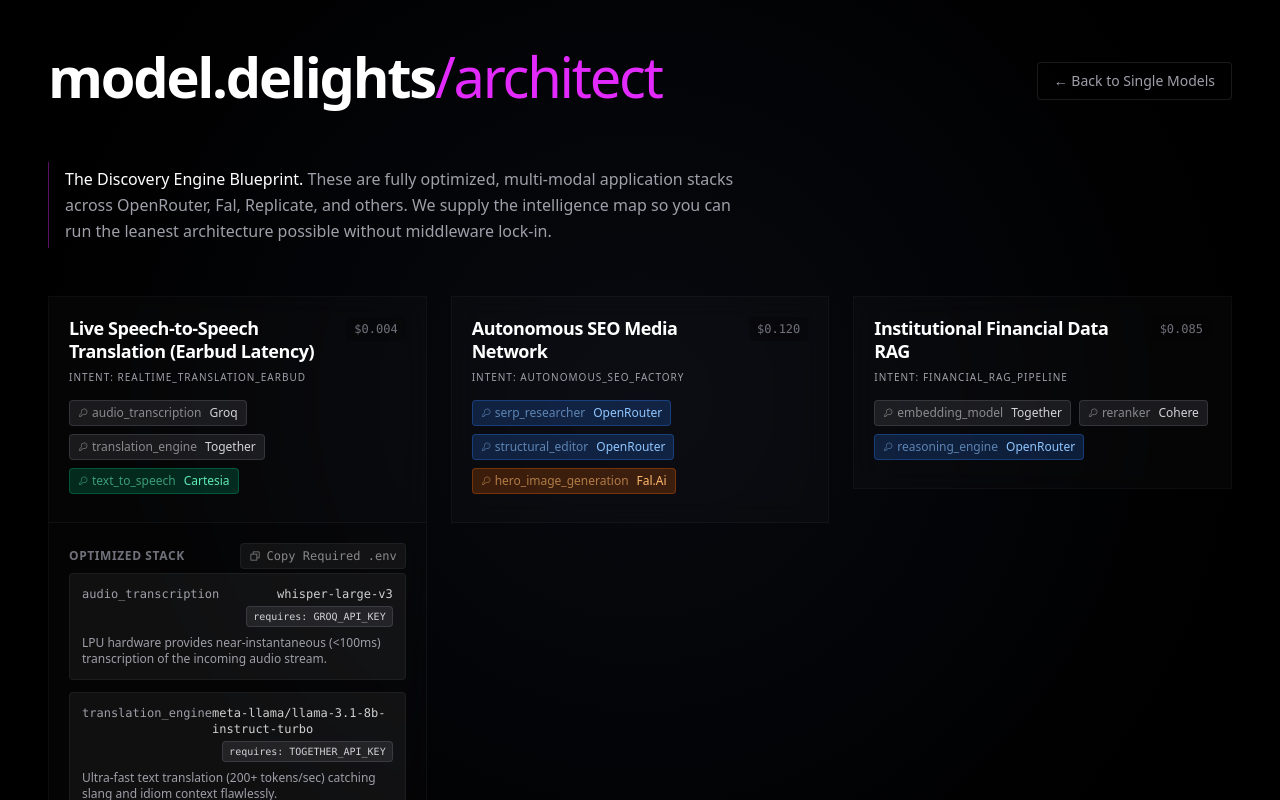
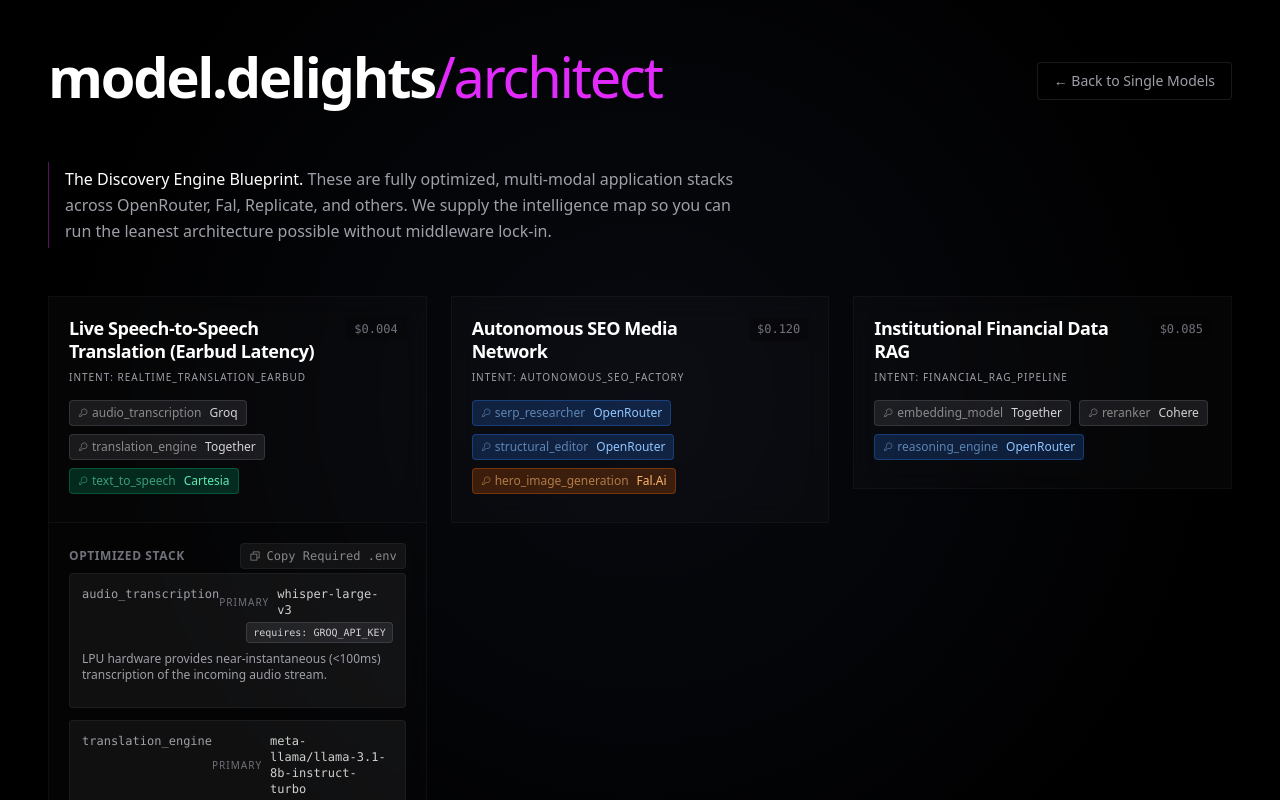
Before and after one commit to LinusInnovator/model.delights, a Next.js app: page /architect in a window 1280 px wide. Both pictures are taken after a click on the element 237 px from the left and 409 px from the top of the page. Shown: the top 800 px of the page. Built offline with nearby package versions, Linux system fonts and the light colour scheme.

Commit message:
feat(architect): add dynamic budgeting and resilient model fallbacks for enterprise grade blueprinting

```diff
--- a/src/app/api/generate-blueprint/route.ts
+++ b/src/app/api/generate-blueprint/route.ts
@@ -94,7 +94,7 @@
                     Most startups only need 1 (a unified core_engine) or 2 components (a cheap router/extractor -> an expensive reasoning model).
                     HOWEVER, if the intent requires GENERATING specific media (e.g. generating images, generating speech/audio, generating video), you MUST explicitly output a discrete downstream component dedicated to that task with the correct 'required_modalities_out' (e.g., 'image', 'audio', 'video').
                     Define strict mathematical constraints for each component (minimum ELO score, budget limits, modalities) that reflect the exact requirements.
-                    CRITICAL: If a component requires deep reasoning, complex analytics, or acts as the main "insight engine", you MUST set a high max_budget_per_1m (e.g., 15.0) and high min_elo (e.g., 1250+) to ensure it routes to a frontier model like Claude 3.5 or GPT-4o. Do not use cheap low-tier thresholds for critical intellectual nodes.
+                    Be extremely dynamic with your budget allocation: allocate tiny budgets ($0.05) to simple extraction/formatting nodes, but dynamically allocate much higher budgets ($5.0+) and ELO requirements (1200+) to nodes that require deep reasoning or act as the 'insight engine'. Let the capability requirements match the exact complexity of the task.
                     If the tier is MEGA, the architecture must represent a distributed enterprise system, citing specific required backend workers or pipelines in the descriptions.`,
             });
 
--- a/src/components/BlueprintCard.tsx
+++ b/src/components/BlueprintCard.tsx
@@ -7,6 +7,7 @@
     provider: string;
     id: string;
     rationale?: string;
+    fallbacks?: { id: string; provider: string }[];
 }
 
 interface BlueprintData {
@@ -66,9 +67,14 @@
     const handleCopyEnv = (e: React.MouseEvent) => {
         e.stopPropagation();
 
-        // Find all unique providers in the stack
+        // Find all unique providers in the stack including fallbacks
         const providers = new Set<string>();
-        Object.values(blueprint.stack).forEach(node => providers.add(node.provider));
+        Object.values(blueprint.stack).forEach(node => {
+            providers.add(node.provider);
+            if (node.fallbacks) {
+                node.fallbacks.forEach(f => providers.add(f.provider));
+            }
+        });
         if (blueprint.bleeding_edge_wildcard) {
             providers.add(blueprint.bleeding_edge_wildcard.provider);
         }
@@ -139,13 +145,35 @@
                                 <div className="flex justify-between items-start mb-1">
                                     <span className="text-xs font-mono text-zinc-400">{nodeKey}</span>
                                     <div className="flex flex-col items-end gap-1">
-                                        <span className="text-xs font-mono text-white/80">{node.id}</span>
+                                        <div className="flex items-center gap-2">
+                                            <span className="text-[10px] text-zinc-500 uppercase tracking-widest">Primary</span>
+                                            <span className="text-xs font-mono text-white/80">{node.id}</span>
+                                        </div>
                                         <span className={`text-[10px] px-1.5 py-0.5 rounded-sm border font-mono ${getProviderColor(node.provider)}`}>
                                             requires: {getEnvKeyForProvider(node.provider)}
                                         </span>
                                     </div>
                                 </div>
-                                <p className="text-xs text-zinc-400 mt-2">{node.rationale}</p>
+                                <p className="text-xs text-zinc-400 mt-2 mb-3">{node.rationale}</p>
+
+                                {node.fallbacks && node.fallbacks.length > 0 && (
+                                    <div className="border-t border-white/5 pt-2 mt-2 flex flex-col gap-1.5">
+                                        {node.fallbacks.map((fb, idx) => (
+                                            <div key={idx} className="flex justify-between items-center bg-black/20 p-1.5 rounded-sm hover:bg-white/5 transition-colors">
+                                                <span className="text-[10px] text-zinc-500 uppercase tracking-widest flex items-center gap-1">
+                                                    <svg width="10" height="10" viewBox="0 0 24 24" fill="none" stroke="currentColor" strokeWidth="2" strokeLinecap="round" strokeLinejoin="round"><polyline points="9 10 4 15 9 20"></polyline><path d="M20 4v7a4 4 0 0 1-4 4H4"></path></svg>
+                                                    Fallback {idx + 1}
+                                                </span>
+                                                <div className="flex items-center gap-2">
+                                                    <span className="text-xs font-mono text-zinc-400">{fb.id}</span>
+                                                    <span className={`text-[8px] px-1 py-0.5 rounded-sm border font-mono ${getProviderColor(fb.provider)}`}>
+                                                        {getEnvKeyForProvider(fb.provider)}
+                                                    </span>
+                                                </div>
+                                            </div>
+                                        ))}
+                                    </div>
+                                )}
                             </div>
                         ))}
                     </div>
--- a/src/lib/architectResolver.ts
+++ b/src/lib/architectResolver.ts
@@ -27,15 +27,22 @@
     let totalCompletionCost = 0;
 
     for (const [compName, constraints] of Object.entries(components)) {
-        const bestModel = findBestModel(compName, constraints, allCloudKeys);
-        if (bestModel) {
+        const bestModels = findBestModels(compName, constraints, allCloudKeys);
+        if (bestModels && bestModels.length > 0) {
+            const primary = bestModels[0];
+            const fallbacks = bestModels.slice(1).map(m => ({
+                id: m.exact_alias,
+                provider: m.gateway
+            }));
+
             resolvedStack[compName] = {
-                id: bestModel.exact_alias,
-                provider: bestModel.gateway,
+                id: primary.exact_alias,
+                provider: primary.gateway,
+                fallbacks: fallbacks.length > 0 ? fallbacks : undefined,
                 rationale: constraints.description || ""
             };
-            totalPromptCost += bestModel.prompt_cost;
-            totalCompletionCost += bestModel.completion_cost;
+            totalPromptCost += primary.prompt_cost;
+            totalCompletionCost += primary.completion_cost;
         } else {
             throw new Error(`Failed to resolve component constraints for: ${compName}`);
         }
@@ -52,7 +59,7 @@
     };
 }
 
-function findBestModel(componentName: string, constraints: any, availableKeys: string[]) {
+function findBestModels(componentName: string, constraints: any, availableKeys: string[]) {
     const validCandidates: any[] = [];
 
     for (const row of intelligenceDump.entities) {
@@ -139,13 +146,18 @@
     // 1. Filter models strictly by budget constraint
     const withinBudget = validCandidates.filter(c => c.total_cost_metric <= maxBudget);
 
+    let finalList = [];
+
     if (withinBudget.length > 0) {
         // 2. If models fit the budget, sort them strictly by ELO descending (smartest first)
         withinBudget.sort((a, b) => b.elo - a.elo);
-        return withinBudget[0];
+        finalList = withinBudget;
+    } else {
+        // 3. Fallback: If NO models fit the budget, sort by absolute cheapest available
+        validCandidates.sort((a, b) => a.total_cost_metric - b.total_cost_metric);
+        finalList = validCandidates;
     }
 
-    // 3. Fallback: If NO models fit the budget, find the absolute cheapest model available
-    validCandidates.sort((a, b) => a.total_cost_metric - b.total_cost_metric);
-    return validCandidates[0];
+    // Return the top 3 (1 primary, up to 2 fallbacks)
+    return finalList.slice(0, 3);
 }
```
